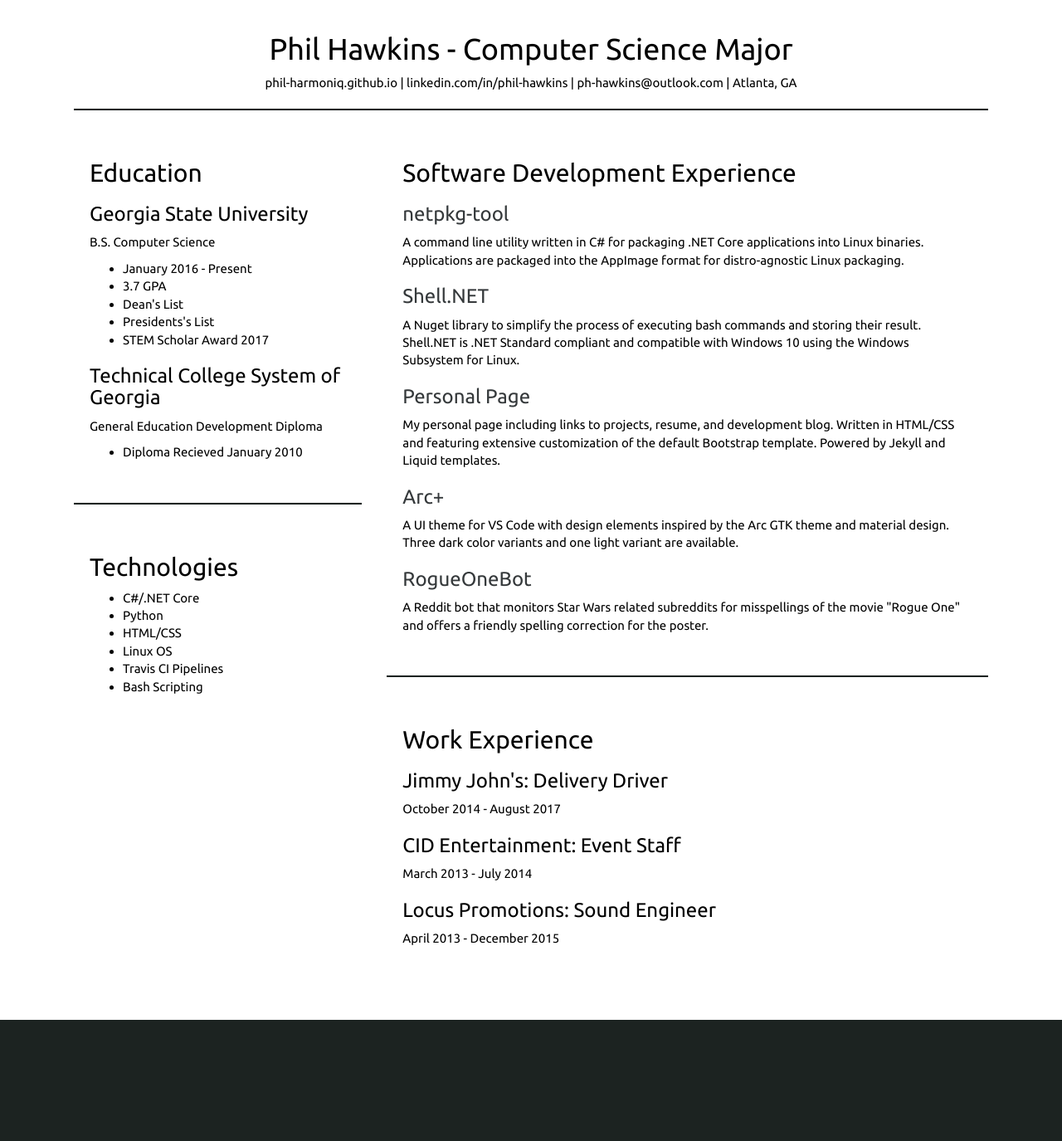
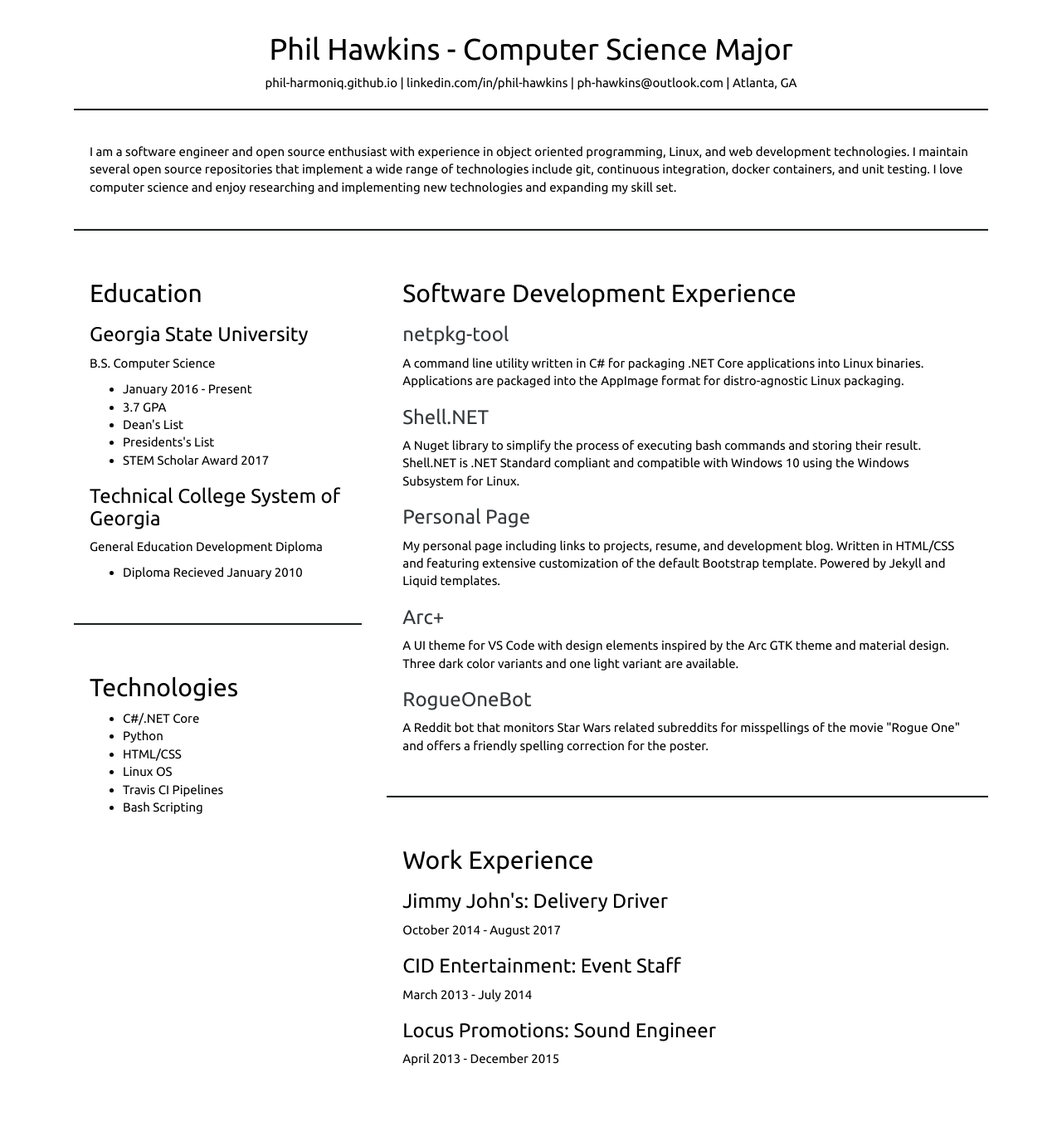
Before and after one commit to phil-harmoniq/phil-harmoniq.github.io, a Jekyll site: the page built from resume-print.html, in a window 1280 px wide. Shown: the whole page at 83% size. Built offline with Jekyll 4.4.1, drawn with Linux system fonts in a browser that asks for light colours; nearby versions of some CDN libraries; before the commit the page ends 1229 px from its top, so only the background shows below that.

Commit message:
Resume update

```diff
--- a/_includes/resume-template.html
+++ b/_includes/resume-template.html
@@ -1,3 +1,11 @@
+<div class="well">
+  I am a software engineer and open source enthusiast with experience in object oriented programming,
+  Linux, and web development technologies. I maintain several open source repositories that implement
+  a wide range of technologies include git, continuous integration, docker containers, and unit testing.
+  I love computer science and enjoy researching and implementing new technologies and expanding my skill set.
+</div>
+
+<hr>
 
 <div class="row">
 
```
Also changed, not shown: 1 other file.
